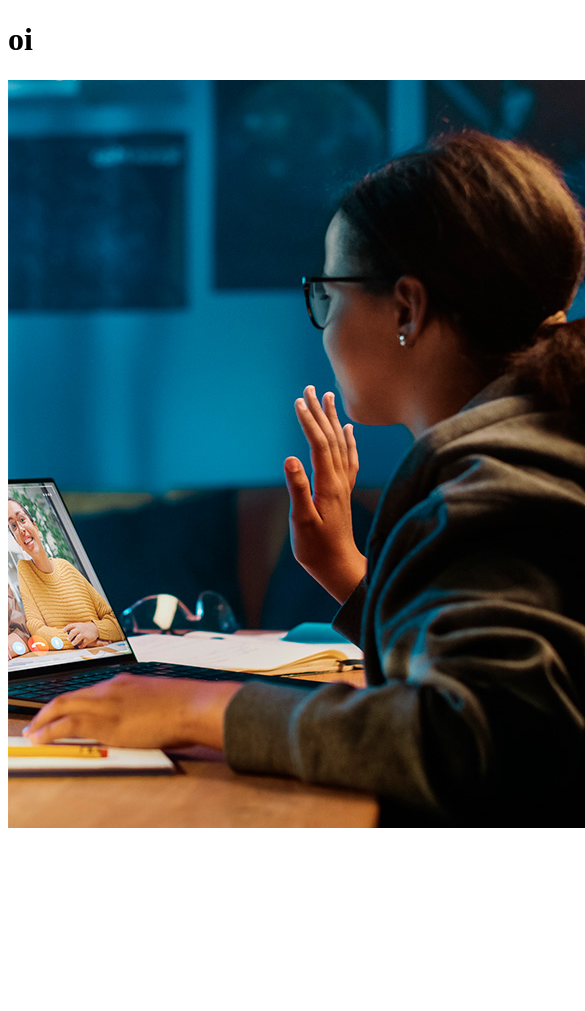
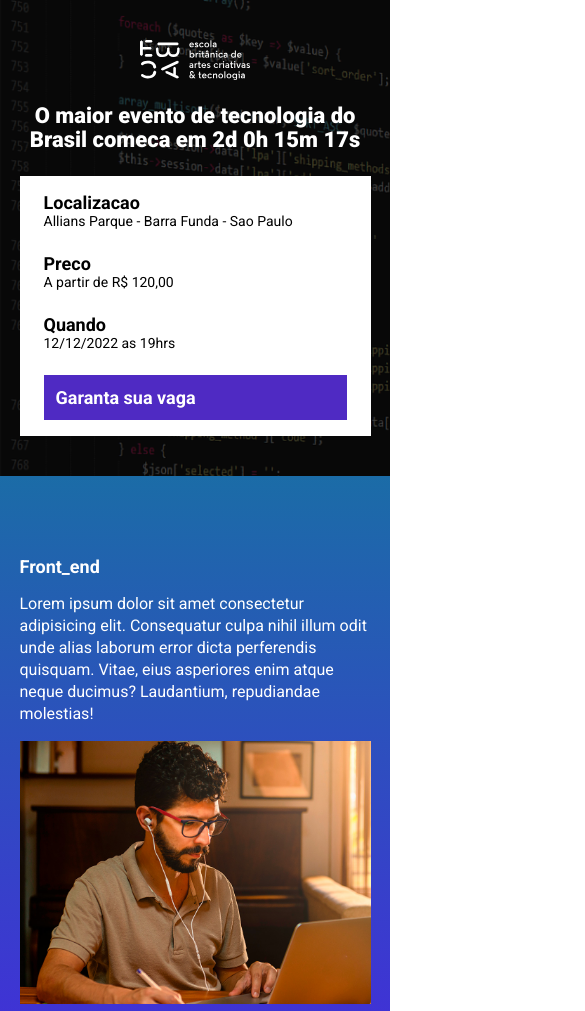
Before and after one commit to TiagoSM0203/ebac_tech_talks, a website built with Parcel: page src/index.html in a window 390 px wide. Shown: the top 1011 px of the page, 585 px wide, since content can reach past the window. Before the commit the page ends 844 px from the top, so only its background shows below. Built offline with nearby package versions, Linux system fonts and the light colour scheme.

Commit message:
finalizando o projeto

```diff
--- a/package.json
+++ b/package.json
@@ -1,9 +1,9 @@
 {
   "name": "ebac_talks",
   "version": "1.0.0",
-  "main": "index.js",
   "scripts": {
     "dev": "parcel src/index.html src/styles/main.scss src/scripts/main.js",
+    "build": "parcel build src/index.html",
     "test": "echo \"Error: no test specified\" && exit 1"
   },
   "keywords": [],
@@ -13,6 +13,7 @@
   "devDependencies": {
     "@parcel/transformer-sass": "^2.13.3",
     "parcel": "^2.13.3",
-    "sharp": "^0.33.5"
+    "sharp": "^0.33.5",
+    "svgo": "^3.3.2"
   }
 }
--- a/src/index.html
+++ b/src/index.html
@@ -3,13 +3,79 @@
 <head>
     <meta charset="UTF-8">
     <meta name="viewport" content="width=device-width, initial-scale=1.0">
-    <title>Document</title>
+    <title>EBAC Tech Talks</title>
+    <link rel="preconnect" href="https://fonts.googleapis.com">
+    <link rel="preconnect" href="https://fonts.gstatic.com" crossorigin>
+    <link href="https://fonts.googleapis.com/css2?family=Roboto:wght@400;700;900&display=swap" rel="stylesheet">
     <link rel="stylesheet" href="styles/main.scss">
+    <link rel="stylesheet" href="https://unpkg.com/aos@next/dist/aos.css" />
 </head>
 <body>
-    <h1>oi</h1>
-    <img src="images/backend.png" alt="">
+    <header class="hero">
+        <div class="container">
+            <img class="hero__logo" src="images/ebac_logo.svg" alt="EBAC">
+            <p class="hero__text">
+                O maior evento de tecnologia do Brasil comeca em <span id="contador"></span>
+            </p>
+            <div class="infos-bar">
+                <ul class="infos-bar__infos">
+                    <li class="infos-bar__infos__item">
+                        <b>Localizacao</b>
+                        Allians Parque - Barra Funda - Sao Paulo
+                    </li>
+                    <li class="infos-bar__infos__item">
+                        <b>Preco</b>
+                        A partir de R$ 120,00
+                    </li>
+                    <li class="infos-bar__infos__item">
+                        <b>Quando</b>
+                        12/12/2022 as 19hrs
+                    </li>
+                </ul>
+                <a class="button button--primary" href="#">Garanta sua vaga</a>
+            </div>
+        </div>
+    </header>
 
+    <section class="event event--frontend">
+        <div class="container" data-aos="fade-right">
+            <div class="event__details">
+                <h2 class="event__details__title">Front_end</h2>
+                <p class="event__details__description">Lorem ipsum dolor sit amet consectetur adipisicing elit. Consequatur culpa nihil illum odit unde alias laborum error dicta perferendis quisquam. Vitae, eius asperiores enim atque neque ducimus? Laudantium, repudiandae molestias!</p>
+            </div>
+            <img class="event__image" src="images/frontend.png" alt="frontend">
+        </div>
+    </section>
+    <section class="event event--ux-ui event--image-left">
+        <div class="container" data-aos="fade-right">
+            <div class="event__details">
+                <h2 class="event__details__title">Front_end</h2>
+                <p class="event__details__description">Lorem ipsum dolor sit amet consectetur adipisicing elit. Consequatur culpa nihil illum odit unde alias laborum error dicta perferendis quisquam. Vitae, eius asperiores enim atque neque ducimus? Laudantium, repudiandae molestias!</p>
+            </div>
+            <img class="event__image" src="images/frontend.png" alt="frontend">
+        </div>
+    </section>
+    <section class="event event--data-science">
+        <div class="container" data-aos="fade-right">
+            <div class="event__details">
+                <h2 class="event__details__title">Front_end</h2>
+                <p class="event__details__description">Lorem ipsum dolor sit amet consectetur adipisicing elit. Consequatur culpa nihil illum odit unde alias laborum error dicta perferendis quisquam. Vitae, eius asperiores enim atque neque ducimus? Laudantium, repudiandae molestias!</p>
+            </div>
+            <img class="event__image" src="images/frontend.png" alt="frontend">
+        </div>
+    </section>
+    <section class="event event--backend event--image-left">
+        <div class="container" data-aos="fade-right">
+            <div class="event__details">
+                <h2 class="event__details__title">Front_end</h2>
+                <p class="event__details__description">Lorem ipsum dolor sit amet consectetur adipisicing elit. Consequatur culpa nihil illum odit unde alias laborum error dicta perferendis quisquam. Vitae, eius asperiores enim atque neque ducimus? Laudantium, repudiandae molestias!</p>
+            </div>
+            <img class="event__image" src="images/frontend.png" alt="frontend">
+        </div>
+    </section>
+
+    <script src="https://unpkg.com/aos@next/dist/aos.js"></script>
     <script src="scripts/main.js"></script>
+
 </body>
 </html>
--- a/src/scripts/main.js
+++ b/src/scripts/main.js
@@ -1 +1,28 @@
-console.log('ola mundo')
+AOS.init();
+
+const dataDoEvento = new Date('Jan 12, 2025 19:00:00')
+const timeStampDoEvento = dataDoEvento.getTime()
+
+const contaAsHoras = setInterval(function() {
+    const agora = new Date()
+    const timeStampAtual = agora.getTime()
+
+    const distanciaAteOEvento = timeStampDoEvento - timeStampAtual
+
+    const diasEmMs = 1000 * 60 * 60 * 24
+    const horaEmMs = 1000 * 60 * 60
+    const minutoEmMS = 1000 * 60
+
+    const diasAteOEvento = Math.floor(distanciaAteOEvento / diasEmMs)
+    const horasAteOEvento = Math.floor((distanciaAteOEvento % diasAteOEvento) / horaEmMs)
+    const minutosAteOEvento = Math.floor((distanciaAteOEvento % horaEmMs) / minutoEmMS)
+    const segundosAteOEvento = Math.floor((distanciaAteOEvento % minutoEmMS) / 1000)
+
+    document.getElementById('contador').innerHTML = `${diasAteOEvento}d ${horasAteOEvento}h ${minutosAteOEvento}m ${segundosAteOEvento}s`
+
+    if (distanciaAteOEvento < 0) {
+        clearInterval(contaAsHoras)
+        document.getElementById('contador').innerHTML = 'Evento expirado'
+    }
+
+}, 1000)
--- /dev/null
+++ b/src/styles/_event.scss
@@ -0,0 +1,63 @@
+@use 'variable';
+
+.event {
+    padding: 80px 0;
+
+    &--frontend {
+        background-image: linear-gradient(variable.$blue1, variable.$blue2);
+    }
+
+    &--ux-ui {
+        background-image: linear-gradient(variable.$blue2, variable.$pink);
+    }
+
+    &--data-science {
+        background-image: linear-gradient(variable.$pink, variable.$yellow);
+    }
+
+    &--backend {
+        background-image: linear-gradient(variable.$yellow, variable.$blue2);
+    }
+
+    &--image-left {
+        .container {
+            flex-direction: row-reverse;
+        }
+    }
+
+    .container {
+        display: flex;
+        gap: 40px;
+    }
+
+    &__image {
+        max-width: 360px;
+    }
+
+    &__details {
+        &__title {
+            font-size: 18px;
+            font-weight: bold;
+            margin-bottom: 16px;
+        }
+
+        &__description {
+            line-height: 22px;
+        }
+    }
+
+    @media (max-width:640px) {
+        .container {
+            display: block;
+        }
+
+        &__image {
+            width: 100%;
+        }
+
+        &__details {
+            margin-right: 0;
+            margin-bottom: 16px;
+        }
+    }
+}
--- /dev/null
+++ b/src/styles/_hero.scss
@@ -0,0 +1,55 @@
+@use 'variable';
+
+.hero {
+    padding-top: 64px;
+    padding-bottom: 100px;
+    background-image: url(../images/fundo.png);
+    background-repeat: no-repeat;
+    background-size: cover;
+    position: relative;
+
+    .container {
+        position: relative;
+    }
+
+    &::before {
+        content: '';
+        position: absolute;
+        top: 0;
+        left: 0;
+        width: 100%;
+        height: 100%;
+        background-color: variable.$secondaryTextColor;
+        opacity: .7;
+    }
+
+    &__text {
+        margin-top: 64px;
+        margin-bottom: 64px;
+        line-height: 56px;
+        font-weight: 800;
+        font-size: 40px;
+        color: variable.$textColor;
+        text-align: center;
+    }
+
+    &__logo {
+        margin: 0 auto;
+        height: 80px;
+        display: block;
+    }
+
+    @media(max-width: 640px) {
+        padding: 40px 0;
+
+        &__logo {
+            height: 40px;
+        }
+
+        &__text {
+            font-size: 22px;
+            line-height: 24px;
+            margin: 24px 0;
+        }
+    }
+}
--- /dev/null
+++ b/src/styles/_variable.scss
@@ -0,0 +1,7 @@
+$blue1: #1B6CA7;
+$blue2: #442BDB;
+$textColor: white;
+$secondaryTextColor: black;
+$pink: #89223B;
+$yellow: #9C791D;
+$purple: #4F2AC3;
--- /dev/null
+++ b/src/styles/components/_buttons.scss
@@ -0,0 +1,25 @@
+@use '../variable';
+
+.button {
+    padding: 12px;
+    font-size: 18px;
+    font-weight: bold;
+    text-decoration: none;
+    text-align: center;
+    white-space: nowrap;
+
+    &--primary {
+        color: variable.$textColor;
+        background-color: variable.$purple;
+    }
+
+    @media(max-width:640px) {
+        display: block;
+        width: 100%;
+    }
+
+    @media(max-width:1024px) {
+        display: flex;
+        align-items: center;
+    }
+}
--- /dev/null
+++ b/src/styles/components/_infos_bar.scss
@@ -0,0 +1,42 @@
+@use '../variable';
+
+.infos-bar {
+    padding: 16px 24px;
+    background-color: variable.$textColor;
+    display: flex;
+    justify-content: space-between;
+
+    &__infos {
+        display: flex;
+        gap: 40px;
+
+        &__item {
+            font-size: 14px;
+            color: variable.$secondaryTextColor;
+
+            b {
+                font-size: 18px;
+                display: block;
+                color: variable.$secondaryTextColor;
+            }
+        }
+    }
+
+    @media (max-width:640px) {
+        display: block;
+
+        &__infos {
+            display: block;
+
+            &__item {
+                margin-bottom: 24px;
+            }
+        }
+    }
+
+    @media (max-width:1024px) {
+        &__infos {
+            gap: 16px;
+        }
+    }
+}
--- a/src/styles/main.scss
+++ b/src/styles/main.scss
@@ -0,0 +1,28 @@
+@use 'hero';
+@use 'components/infos_bar';
+@use 'components/buttons';
+@use 'event';
+@use 'variable';
+
+* {
+    margin: 0;
+    padding: 0;
+    box-sizing: border-box;
+    font-family: "Roboto", serif;
+    color: variable.$textColor;
+    list-style: none;
+}
+
+.container {
+    max-width: 960px;
+    width: 100%;
+    margin: 0 auto;
+
+    @media (max-width: 640px) {
+        max-width: 80%;
+    }
+
+    @media (max-width: 1024px) {
+        max-width: 90%;
+    }
+}
```
Also changed, not shown: 1 other file.
